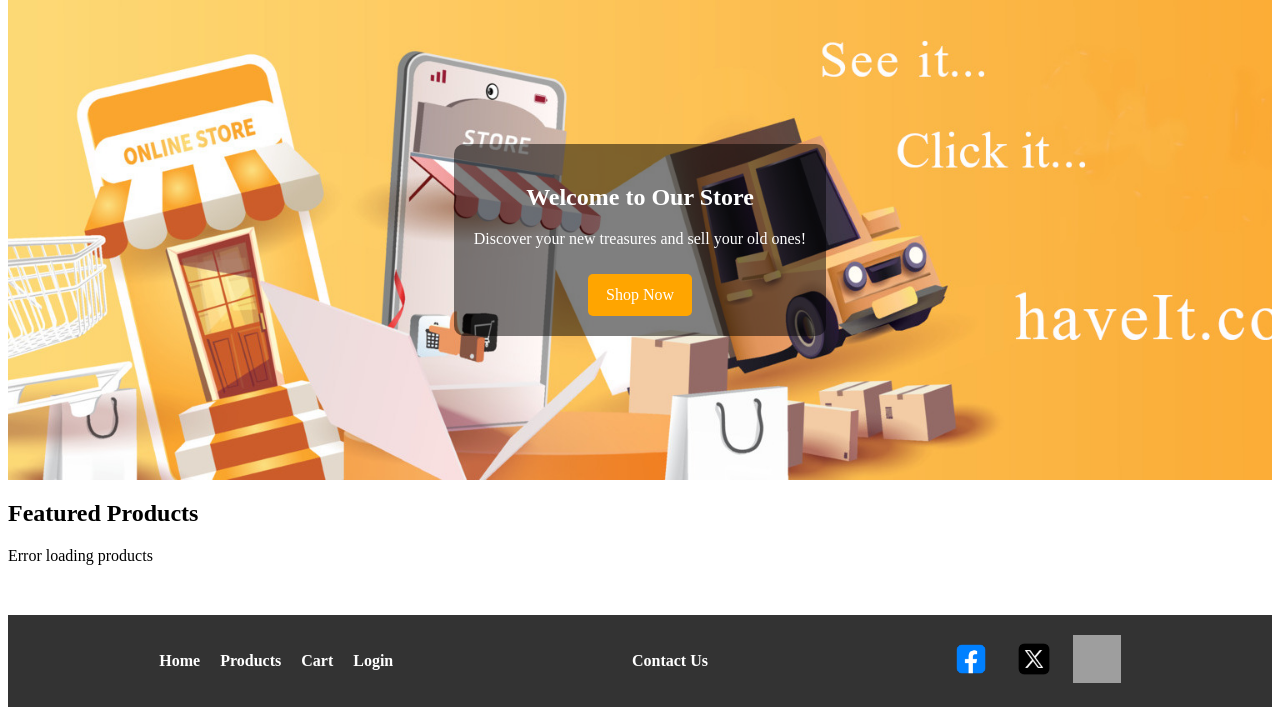
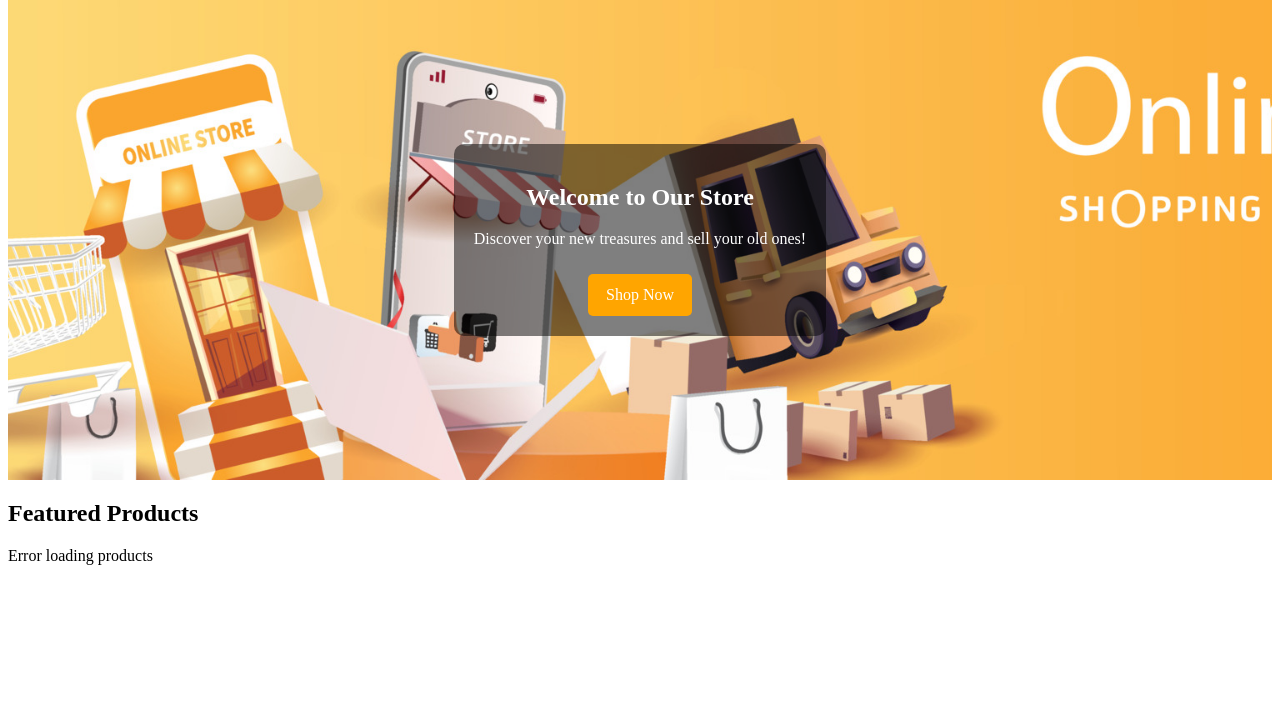
Before and after one commit to PesHeF/eCommerce.1, a PHP site: page / in a window 1280 px wide. Shown: the part 91-806 px from the top of the page. After the commit the page ends 656 px from the top, so only its background shows below. Run offline with PHP 8.4, Linux system fonts and the light colour scheme; grey boxes are pictures that could not be loaded.

Commit message:
Revert "LandingPage Additions"
This reverts commit 4079dd1e56ce4c6ef8eff6a8a4c883c18f957c8b.

```diff
--- a/eCommerce/index.php
+++ b/eCommerce/index.php
@@ -38,30 +38,6 @@
     <div id="data-container" class="product-grid">
     </div>
 
-<footer>
-    <div class="footer-container">
-        <!-- Navigation Links -->
-        <ul class="footer-links">
-            <li><a href="index.php">Home</a></li>
-            <li><a href="catalogue/index.php">Products</a></li>
-            <li><a href="cart.php">Cart</a></li>
-            <li><a href="login.php">Login</a></li>
-        </ul>
-
-        <!-- Contact Us -->
-        <div class="contact">
-            <a href="contact.php">Contact Us</a>
-        </div>
-
-        <!-- Social Links -->
-        <div class="social-links">
-            <a href="#"><img src="images/faceB-icon.png" alt="Facebook"></a>
-            <a href="#"><img src="images/twitter-icon.png" alt="Twitter"></a>
-            <a href="#"><img src="images/insta-icon.png" alt="Instagram"></a>
-        </div>
-    </div>
-</footer>
-
 
 
 <script src="script.js"></script>
--- a/eCommerce/styles.css
+++ b/eCommerce/styles.css
@@ -4,7 +4,6 @@
     grid-template-columns: repeat(auto-fit, minmax(200px, 1fr)); /* Responsive grid */
     gap: 20px; /* Space between items */
     margin-top: 20px;
-    margin-bottom: 50px;
     justify-content: center;
     align-items: center;
 }
@@ -114,7 +113,7 @@
     }
 
 .hero {
-    background: url('hero-image2.jpg') no-repeat center center/cover;
+    background: url('hero-image.jpg') no-repeat center center/cover;
     height: 60vh;
     display: flex;
     align-items: center;
@@ -138,56 +137,3 @@
     border-radius: 5px;
     text-decoration: none;
 }
-
-/* Footer Styling */
-footer {
-    background-color: #333;
-    color: white;
-    padding: 20px 0;
-    text-align: center;
-}
-
-.footer-container {
-    display: flex;
-    justify-content: space-around;
-    align-items: center;
-    max-width: 1200px;
-    margin: 0 auto;
-}
-
-/* Navigation Links */
-.footer-links {
-    list-style: none;
-    padding: 0;
-    display: flex;
-    gap: 20px;
-}
-
-    .footer-links li {
-        display: inline;
-    }
-
-    .footer-links a {
-        text-decoration: none;
-        color: white;
-        font-weight: bold;
-    }
-
-/* Contact Section */
-.contact a {
-    color: white;
-    font-weight: bold;
-    text-decoration: none;
-}
-
-/* Social Media Icons */
-.social-links {
-    display: flex;
-    gap: 15px;
-}
-
-    .social-links img {
-        width: 48px; /* Adjust icon size */
-        height: 48px;
-     /*   filter: brightness(0) invert(1); /* Makes white icons */
-    }
```
Also changed, not shown: eCommerce/Images/faceB-icon.png (deleted), eCommerce/Images/twitter-icon.png (deleted), eCommerce/hero-image2.jpg (deleted).
